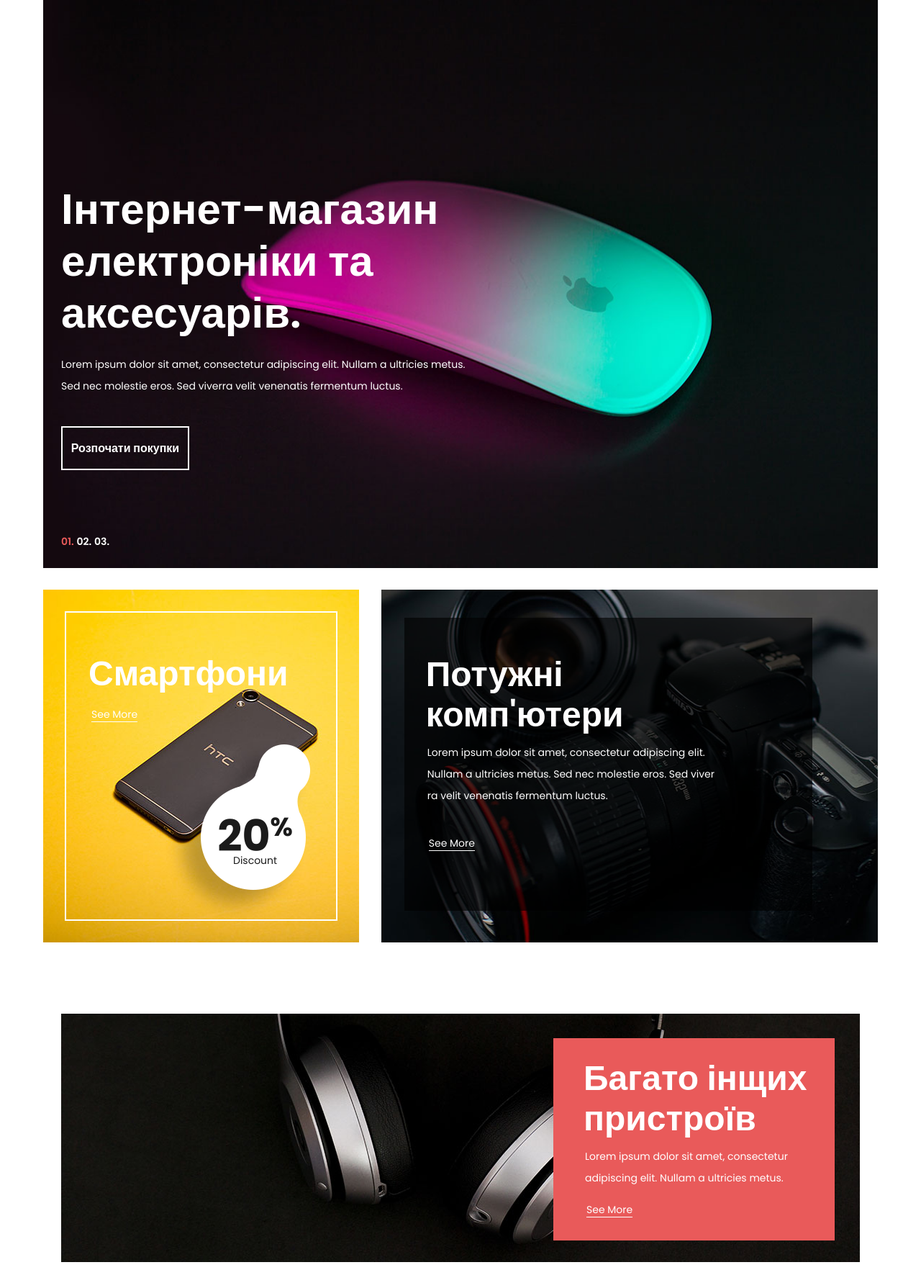
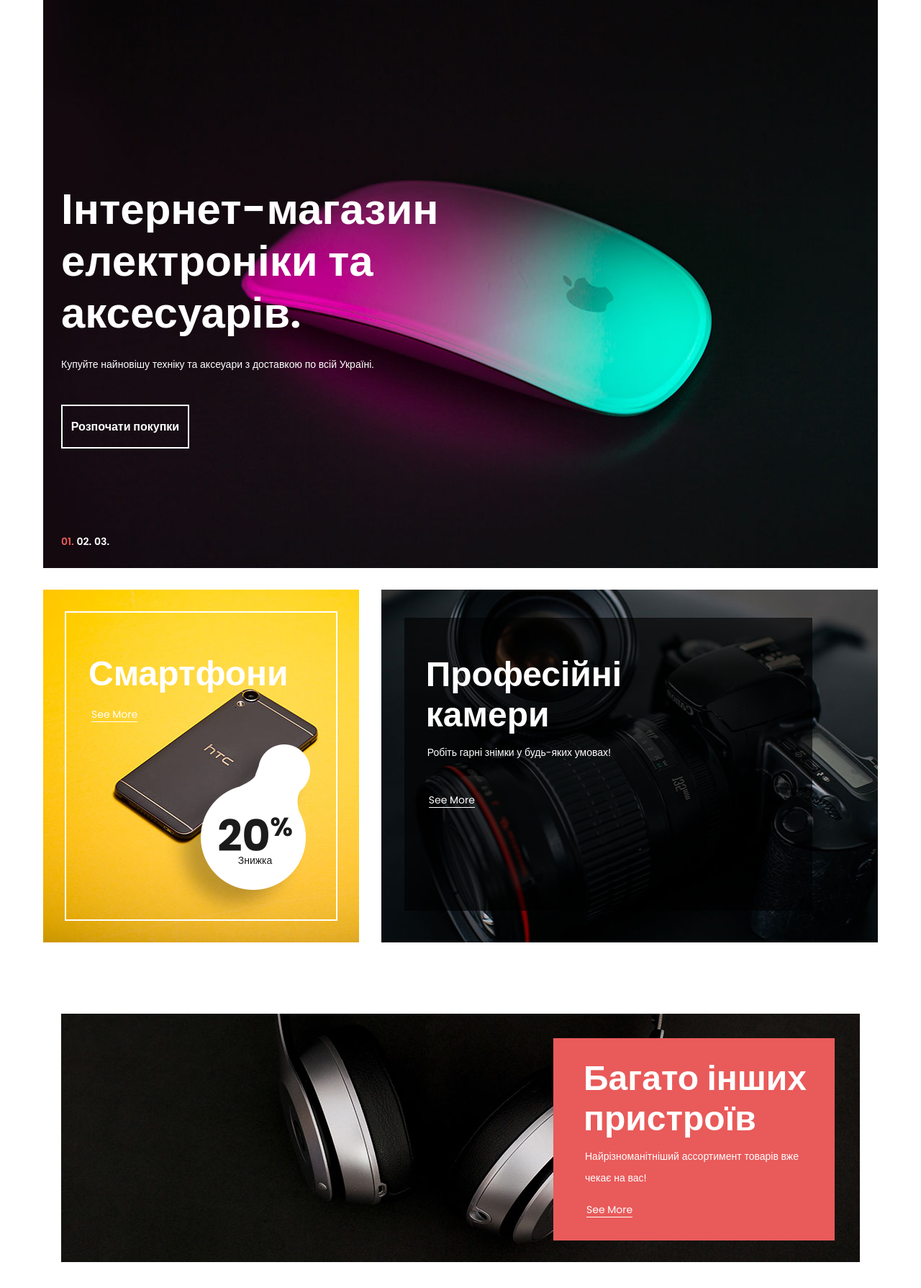
Before and after one commit to serhiops/Online-store, a Django app: page / in a window 1280 px wide. Shown: the part 131-1920 px from the top of the page at 72% size. Run offline with Django 4.2, Linux system fonts and the light colour scheme; data that the repository does not hold is empty; some libraries are stand-ins or nearby versions.

Commit message:
last updates

```diff
--- a/shop/views.py
+++ b/shop/views.py
@@ -8,13 +8,12 @@ from django.contrib import messages
 from django.forms import Form, modelformset_factory, ModelForm
 from .mixins import BaseMixin
 from .addintionaly.funcs import getPriceByDiscount , getErrorMessageString, get_client_ip
-from django.db.models import Q
+from django.db.models import Q, Count
 from django.core.mail import send_mail
 from config.config import GOOGLE_EMAIL_HOST_USER
-from .addintionaly.decorators import accessIfCartNotEmpty, accessIfIsAdmin
+from .addintionaly.decorators import accessIfCartNotEmpty,accessIf
 from heapq import nlargest, nsmallest
 from datetime import datetime
-from django.db.models import Count
 
 class Index(FormView, BaseMixin):
     template_name = 'shop/index.html'
@@ -25,7 +24,7 @@ class Index(FormView, BaseMixin):
     def get_context_data(self, **kwargs) -> dict:
         context = super().get_context_data(**kwargs)
         #del self.request.session['isInMailingList']
-        context['products'] = Product.objects.filter(is_active = True)[:8]
+        context['products'] = Product.objects.filter(is_active = True).order_by('?')[:8]
         context['serchMenu'] = True
         return context
 
@@ -234,6 +233,10 @@ class Contact(FormView, BaseMixin):
         context['title'] = 'Контактна лінія'
         return context
 
+    @accessIf(lambda x: x.is_authenticated)
+    def get(self, request: HttpRequest, *args: str, **kwargs) -> HttpResponse:
+        return super().get(request, *args, **kwargs)
+
 class Reviews(ListView, BaseMixin):
     template_name = 'shop/reviews.html'
     context_object_name = 'reviews'
@@ -254,7 +257,7 @@ class Reviews(ListView, BaseMixin):
 
 class StatisticsForAdmin(View):
 
-    @accessIfIsAdmin('shop:index')
+    @accessIf(lambda x: x.is_authenticated, 'shop:index')
     def get(self, request, *args, **kwargs) -> HttpRequest:
         products_for_day = [ (product.getCountOfTodaysIP(), product) for product in Product.objects.filter(is_active=True).prefetch_related('views') ]
         product_for_all_time = Product.objects.filter(is_active=True).annotate(cnt=Count('views'))
@@ -263,8 +266,8 @@ class StatisticsForAdmin(View):
         context = {
             'most_popular_for_day'   : nlargest(3, products_for_day ,key=lambda x:x[0]),
             'most_unpopular_for_day' : nsmallest(3, products_for_day ,key=lambda x:x[0]),
-            'most_popular_for_all'   : product_for_all_time.order_by('-cnt'),
-            'most_unpopular_for_all' : product_for_all_time.order_by('cnt'),
+            'most_popular_for_all'   : product_for_all_time.order_by('-cnt')[:3],
+            'most_unpopular_for_all' : product_for_all_time.order_by('cnt')[:3],
             'total_visits'           : total_visits.count(),
             'visits_for_day'         : total_visits.filter(last_time__contains = datetime.today().date()).count(),
             'count_of_todays_orders' : total_orderings.filter(created__contains = datetime.today().date()).count(),
--- a/templates/_inc/_header.html
+++ b/templates/_inc/_header.html
@@ -11,7 +11,7 @@
                                     <a href="{% url 'shop:index' %}">Головна</a>
                                     <ul>
                                         <li><a {% if cartSize %}href="{% url 'shop:cart' %}"{% else %} style="pointer-events: none;cursor: default;color: #888;" {% endif %}>Кошик</a></li>
-                                        <li><a href="{% url 'shop:contact' %}">Контакт</a></li>
+                                        <li><a  {% if  user.is_authenticated %}href="{% url 'shop:contact' %}"{% else %}style="pointer-events: none;cursor: default;color: #888;" {% endif %}>Контакт</a></li>
                                     </ul>
                                 </li>
                                 <li class="hassubs">
@@ -22,12 +22,12 @@
                                         {% endfor %}
                                     </ul>
                                 </li>
-                                {% if not user.is_authenticated %}
+                                {% if  user.is_authenticated %}
+                                    <li><a href="{% url 'shop:contact' %}">Контакт</a></li>
+                                    <li><a href="{% url 'account_logout' %}">Вийти</a></li>
+                                {% else %}
                                     <li><a href="{% url 'account_login' %}">Авторизуватися</a></li>
                                     <li><a href="{% url 'account_signup' %}">Зареєструватися</a></li>
-                                {% else %}
-                                    <li><a href="{% url 'shop:contact' %}">Контакт</a></li>
-                                    <li><a href="{% url 'account_logout' %}">Вийти</a></li>
                                 {% endif %}
                             </ul>
                         </nav>
@@ -123,7 +123,7 @@
                     <ul class="page_menu_selection menu_mm">
                         <li class="page_menu_item menu_mm"><a {% if cartSize %}href="{% url 'shop:cart' %}"{% else %} style="pointer-events: none;cursor: default;color: #888;" {% endif %}>Кошик
                             <i class="fa fa-angle-down"></i></a></li>
-                        <li class="page_menu_item menu_mm"><a href="{% url 'shop:contact' %}">Контакт<i class="fa fa-angle-down"></i></a></li>
+                        <li class="page_menu_item menu_mm"><a {% if  user.is_authenticated %}href="{% url 'shop:contact' %}"{% else %}style="pointer-events: none;cursor: default;color: #888;" {% endif %}>Контакт<i class="fa fa-angle-down"></i></a></li>
                     </ul>
                 </li>
                 <li class="page_menu_item has-children menu_mm">
@@ -134,12 +134,12 @@
                         {% endfor %}
                     </ul>
                 </li>
-                {% if not user.is_authenticated %}
+                {% if user.is_authenticated %}
+                    <li class="page_menu_item menu_mm"><a{% if  user.is_authenticated %}href="{% url 'shop:contact' %}"{% else %}style="pointer-events: none;cursor: default;color: #888;" {% endif %}>Контакт<i class="fa fa-angle-down"></i></a></li>
+                    <li><a href="{% url 'account_logout' %}">Вийти</a></li>
+                {% else %}
                     <li class="page_menu_item menu_mm"><a href="{% url 'account_login' %}">Авторизуватися<i class="fa fa-angle-down"></i></a></li>
                     <li class="page_menu_item menu_mm"><a href="{% url 'account_signup' %}">Зареєструватися<i class="fa fa-angle-down"></i></a></li>
-                {% else %}
-                    <li class="page_menu_item menu_mm"><a href="{% url 'shop:contact' %}">Контакт<i class="fa fa-angle-down"></i></a></li>
-                    <li><a href="{% url 'account_logout' %}">Вийти</a></li>
                 {% endif %}
             </ul>
         </div>
--- a/templates/account/email_confirm.html
+++ b/templates/account/email_confirm.html
@@ -48,7 +48,7 @@
 
                     <form method="post" action="{% url 'account_confirm_email' confirmation.key %}">
                     {% csrf_token %}
-                        <button class="newsletter_button trans_200"><span>{% trans 'Confirm' %}</span></button>
+                        <button type="submit" class="btn btn-outline-dark btn-lg">{% trans 'Confirm' %}</button>
                     </form>
 
                     {% else %}
--- a/templates/account/verification_sent.html
+++ b/templates/account/verification_sent.html
@@ -39,7 +39,7 @@
 
             <div class="col-lg-12 contact_col">
                 <div class="get_in_touch">
-                    <p class="section_title">{% blocktrans %}We have sent an e-mail to you for verification. Follow the link provided to finalize the signup process. If you do not see the verification e-mail in your main inbox, check your spam folder. Please contact us if you do not receive the verification e-mail within a few minutes.{% endblocktrans %}</p>
+                    <p class="section_title">Ми надіслали вам електронний лист для перевірки. Перейдіть за наданим посиланням, щоб завершити процес реєстрації. Якщо ви не бачите електронного листа для підтвердження у своїй основній папці "Вхідні", перевірте папку зі спамом. Зв’яжіться з нами, якщо ви не отримаєте електронний лист із підтвердженням протягом кількох хвилин.</p>
                 </div>
             </div>
         </div>
--- a/templates/base.html
+++ b/templates/base.html
@@ -5,7 +5,7 @@
 <title>{% block title %}{% firstof title "Онлайн-магазин Electron"  %}{% endblock title %}</title>
 <meta charset="utf-8">
 <meta http-equiv="X-UA-Compatible" content="IE=edge">
-<meta name="description" content="Sublime project">
+<meta name="description" content="Інтернет-магазин електроніки та аксесуарів Electron">
 <meta name="viewport" content="width=device-width, initial-scale=1">
 
 <link rel="stylesheet" type="text/css" href="{% static 'styles/bootstrap4/bootstrap.min.css' %}">
--- a/templates/shop/index.html
+++ b/templates/shop/index.html
@@ -28,7 +28,7 @@
                             <div class="col">
                                 <div class="home_slider_content"  data-animation-in="fadeIn" data-animation-out="animate-out fadeOut">
                                     <div class="home_slider_title">Інтернет-магазин електроніки та аксесуарів.</div>
-                                    <div class="home_slider_subtitle">Lorem ipsum dolor sit amet, consectetur adipiscing elit. Nullam a ultricies metus. Sed nec molestie eros. Sed viverra velit venenatis fermentum luctus.</div>
+                                    <div class="home_slider_subtitle">Купуйте найновішу техніку та аксеуари з доставкою по всій Україні.</div>
                                     <div class="button button_light home_button"><a href="{{ categories.first.get_absolute_url }}">Розпочати покупки</a></div>
                                 </div>
                             </div>
@@ -45,9 +45,9 @@
                         <div class="row">
                             <div class="col">
                                 <div class="home_slider_content"  data-animation-in="fadeIn" data-animation-out="animate-out fadeOut">
-                                    <div class="home_slider_title">A new Online Shop experience.</div>
-                                    <div class="home_slider_subtitle">Lorem ipsum dolor sit amet, consectetur adipiscing elit. Nullam a ultricies metus. Sed nec molestie eros. Sed viverra velit venenatis fermentum luctus.</div>
-                                    <div class="button button_light home_button"><a href="#">Shop Now</a></div>
+                                    <div class="home_slider_title">Інтернет-магазин електроніки та аксесуарів.</div>
+                                    <div class="home_slider_subtitle">Купуйте найновішу техніку та аксеуари з доставкою по всій Україні.</div>
+                                    <div class="button button_light home_button"><a href="{{ categories.first.get_absolute_url }}">Розпочати покупки</a></div>
                                 </div>
                             </div>
                         </div>
@@ -63,9 +63,9 @@
                         <div class="row">
                             <div class="col">
                                 <div class="home_slider_content"  data-animation-in="fadeIn" data-animation-out="animate-out fadeOut">
-                                    <div class="home_slider_title">A new Online Shop experience.</div>
-                                    <div class="home_slider_subtitle">Lorem ipsum dolor sit amet, consectetur adipiscing elit. Nullam a ultricies metus. Sed nec molestie eros. Sed viverra velit venenatis fermentum luctus.</div>
-                                    <div class="button button_light home_button"><a href="#">Shop Now</a></div>
+                                    <div class="home_slider_title">Інтернет-магазин електроніки та аксесуарів.</div>
+                                    <div class="home_slider_subtitle">Купуйте найновішу техніку та аксеуари з доставкою по всій Україні.</div>
+                                    <div class="button button_light home_button"><a href="{{ categories.first.get_absolute_url }}">Розпочати покупки</a></div>
                                 </div>
                             </div>
                         </div>
@@ -106,13 +106,13 @@
                     <div>
                         <div class="avds_discount">
                             <div>20<span>%</span></div>
-                            <div>Discount</div>
+                            <div>Знижка</div>
                         </div>
                     </div>
                 </div>
                 <div class="avds_small_content">
                     <div class="avds_title">Смартфони</div>
-                    <div class="avds_link"><a href="categories.html">See More</a></div>
+                    <div class="avds_link"><a href="category/smartfoni/">See More</a></div>
                 </div>
             </div>
         </div>
@@ -120,9 +120,9 @@
             <div class="avds_background" style="background-image:url({% static 'images/avds_large.jpg'%})"></div>
             <div class="avds_large_container">
                 <div class="avds_large_content">
-                    <div class="avds_title">Потужні комп'ютери</div>
-                    <div class="avds_text">Lorem ipsum dolor sit amet, consectetur adipiscing elit. Nullam a ultricies metus. Sed nec molestie eros. Sed viver ra velit venenatis fermentum luctus.</div>
-                    <div class="avds_link avds_link_large"><a href="categories.html">See More</a></div>
+                    <div class="avds_title">Професійні камери</div>
+                    <div class="avds_text">Робіть гарні знімки у будь-яких умовах!</div>
+                    <div class="avds_link avds_link_large"><a href="category/fotoaparati/">See More</a></div>
                 </div>
             </div>
         </div>
@@ -169,9 +169,9 @@
                 <div class="avds_xl_container clearfix">
                     <div class="avds_xl_background" style="background-image:url({% static 'images/avds_xl.jpg'%})"></div>
                     <div class="avds_xl_content">
-                        <div class="avds_title">Багато інщих пристроїв</div>
-                        <div class="avds_text">Lorem ipsum dolor sit amet, consectetur adipiscing elit. Nullam a ultricies metus.</div>
-                        <div class="avds_link avds_xl_link"><a href="categories.html">See More</a></div>
+                        <div class="avds_title">Багато інших пристроїв</div>
+                        <div class="avds_text">Найрізноманітніший ассортимент товарів вже чекає на вас!</div>
+                        <div class="avds_link avds_xl_link"><a href="category/smartfoni/">See More</a></div>
                     </div>
                 </div>
             </div>
--- a/templates/shop/product/detail_product.html
+++ b/templates/shop/product/detail_product.html
@@ -62,7 +62,9 @@
 							{% endif %}
 						</div>
 						<div class="details_text">
+							{% autoescape off %}
 							<p>{{ product.description|truncatechars:360 }}</p>
+							{% endautoescape %}
 						</div>
 
 						<!-- Product Quantity -->
```
Also changed, not shown: shop/addintionaly/decorators.py (+4 -4 lines), shop/mixins.py (line endings or trailing spaces).
